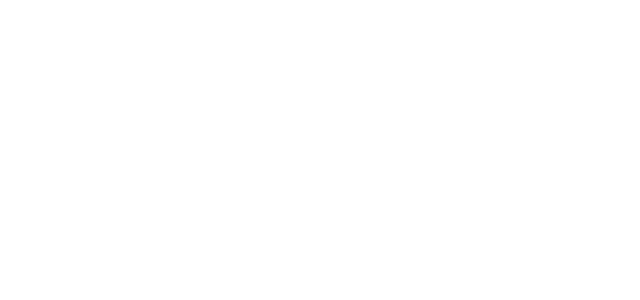
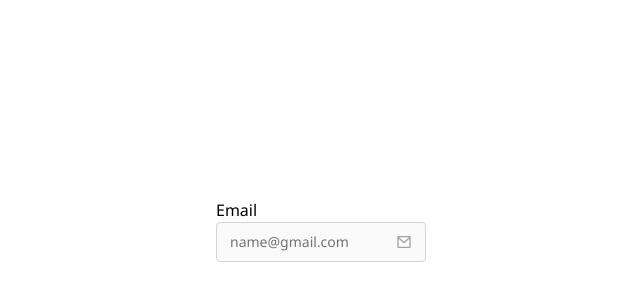
Before and after one commit to mkailbowdy/button-component, a Vue app: page /input in a window 1280 px wide. Before the commit this address had no page. Shown: the part 170-470 px from the top of the page, without its empty margins (319-959 px from the left). Built offline with nearby package versions, Linux system fonts and the light colour scheme; the HTML template or start-up script is replaced by a standard one.

Commit message:
working on input

```diff
--- /dev/null
+++ b/src/InputComponent.vue
@@ -0,0 +1,85 @@
+<script setup lang="ts">
+import { useAttrs } from 'vue'
+
+defineOptions({
+  inheritAttrs: false
+})
+
+const attrs = useAttrs()
+const props = defineProps({
+  icon: {
+    type: Boolean,
+    default: true,
+    required: false,
+  }
+})
+
+</script>
+<template>
+  <div class="input__field">
+    <input v-bind="attrs">
+    <div v-if="props.icon" class="input__field__icon input__field__icon--right">
+      <slot name="icon-right">
+        <svg
+          width="16"
+          height="16"
+          viewBox="0 0 16 16"
+          fill="none"
+          xmlns="http://www.w3.org/2000/svg">
+          <path
+            d="M8.00004 14.6667C4.31814 14.6667 1.33337 11.6819 1.33337 8.00004C1.33337 4.31814 4.31814 1.33337 8.00004 1.33337C11.6819 1.33337 14.6667 4.31814 14.6667 8.00004C14.6667 11.6819 11.6819 14.6667 8.00004 14.6667ZM8.00004 13.3334C10.9456 13.3334 13.3334 10.9456 13.3334 8.00004C13.3334 5.05452 10.9456 2.66671 8.00004 2.66671C5.05452 2.66671 2.66671 5.05452 2.66671 8.00004C2.66671 10.9456 5.05452 13.3334 8.00004 13.3334ZM7.33337 10H8.66671V11.3334H7.33337V10ZM8.66671 8.90344V9.33337H7.33337V8.33337C7.33337 7.96517 7.63184 7.66671 8.00004 7.66671C8.55231 7.66671 9.00004 7.21897 9.00004 6.66671C9.00004 6.11442 8.55231 5.66671 8.00004 5.66671C7.51491 5.66671 7.11044 6.01219 7.01924 6.47055L5.71158 6.20901C5.92429 5.1395 6.86804 4.33337 8.00004 4.33337C9.28871 4.33337 10.3334 5.37804 10.3334 6.66671C10.3334 7.72371 9.63051 8.61657 8.66671 8.90344Z"
+            fill="currentColor" />
+        </svg>
+      </slot>
+    </div>
+  </div>
+
+</template>
+<style scoped>
+
+.input__field{
+  position:relative;
+}
+
+.input__field input{
+  padding: 9px 13px;
+  padding-right: 37px;
+  outline: none;
+  background: #fafafa;
+  border-radius: 4px;
+  font-weight: 400;
+  font-size: 14px;
+  line-height: 20px;
+  width: 100%;
+}
+
+.input__field input::placeholder {
+  color: #737373;
+}
+
+.input__field input:disabled::placeholder {
+  color: #a3a3a3;
+}
+
+.input__field input:disabled {
+  border: 1px solid #f5f5f5;
+  color: #a3a3a3;
+  pointer-events: none;
+}
+
+.input__field__icon {
+  position: absolute;
+  pointer-events: none;
+  top: 0;
+  bottom: 0;
+  display: flex;
+  align-items: center;
+  color: #a3a3a3;
+}
+
+.input__field__icon--right {
+  right: 0;
+  padding-right: 14px;
+}
+
+</style>
--- a/src/router/index.ts
+++ b/src/router/index.ts
@@ -1,6 +1,7 @@
 import { createRouter, createWebHistory } from 'vue-router'
 import ButtonView from '@/views/ButtonView.vue'
 import TextAreaView from '@/views/TextAreaView.vue'
+import InputView from '@/views/InputView.vue'
 
 const router = createRouter({
   history: createWebHistory(import.meta.env.BASE_URL),
@@ -35,6 +36,11 @@ const router = createRouter({
       path: '/textarea',
       name: 'textarea',
       component: TextAreaView,
+    },
+    {
+      path: '/input',
+      name: 'input',
+      component: InputView,
     }
   ],
 })
--- /dev/null
+++ b/src/views/InputView.vue
@@ -0,0 +1,32 @@
+<script setup lang="ts">
+import InputComponent from '@/InputComponent.vue'
+
+</script>
+
+<template>
+  <main>
+    <div>
+      <label for="email-input">Email</label>
+      <InputComponent id="email-input" type="email" placeholder="name@gmail.com" class="border border-gray-300" >
+        <template #icon-right>
+          <svg xmlns="http://www.w3.org/2000/svg" width="16" height="16" viewBox="0 0 24 24" fill="currentColor"><path d="M3 3H21C21.5523 3 22 3.44772 22 4V20C22 20.5523 21.5523 21 21 21H3C2.44772 21 2 20.5523 2 20V4C2 3.44772 2.44772 3 3 3ZM20 7.23792L12.0718 14.338L4 7.21594V19H20V7.23792ZM4.51146 5L12.0619 11.662L19.501 5H4.51146Z"></path></svg>
+        </template>
+      </InputComponent>
+    </div>
+
+  </main>
+</template>
+
+<style scoped>
+main {
+  display: flex;
+  flex-direction: column;
+  justify-content: center;
+  align-items: center;
+  min-height: 100vh;
+  margin: 0 auto;
+  background-color: #fff;
+  padding: 16px;
+  gap: 2em;
+}
+</style>
```
